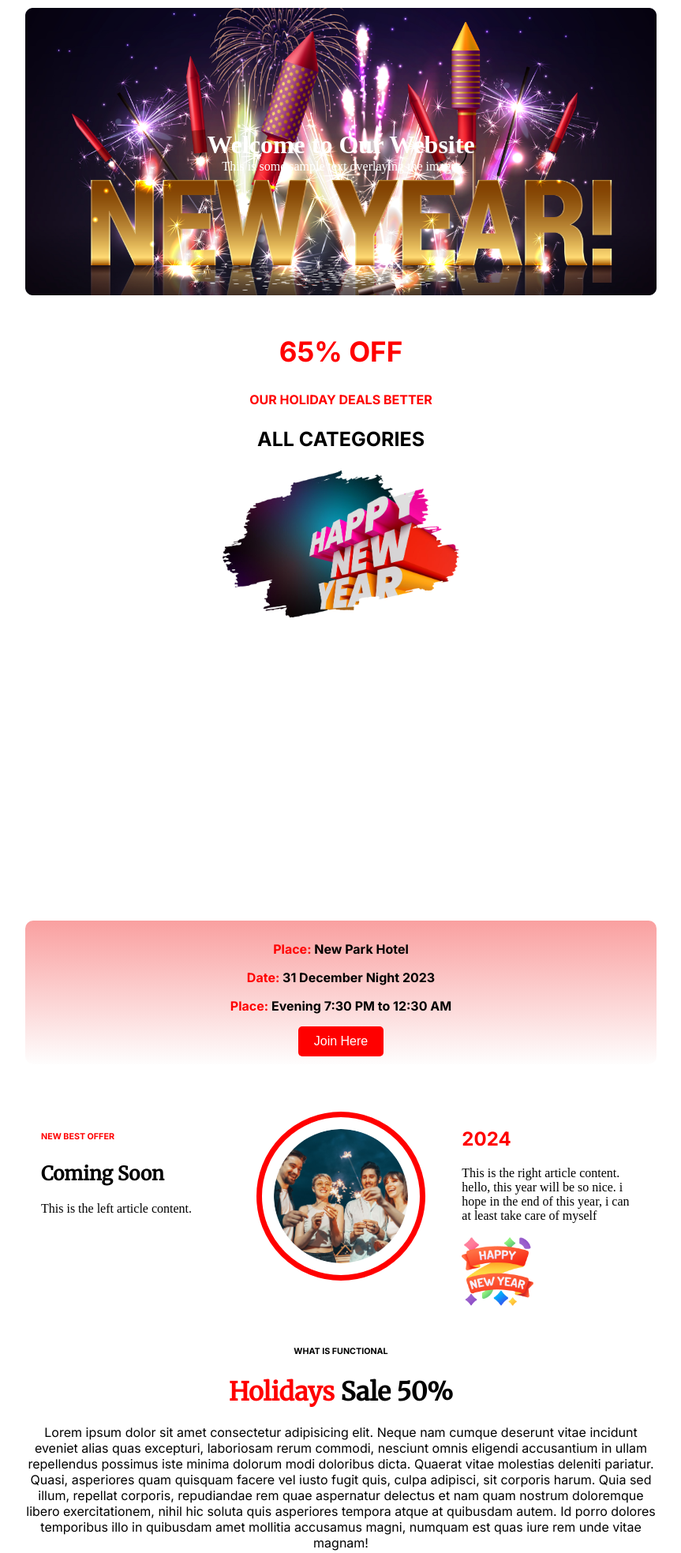
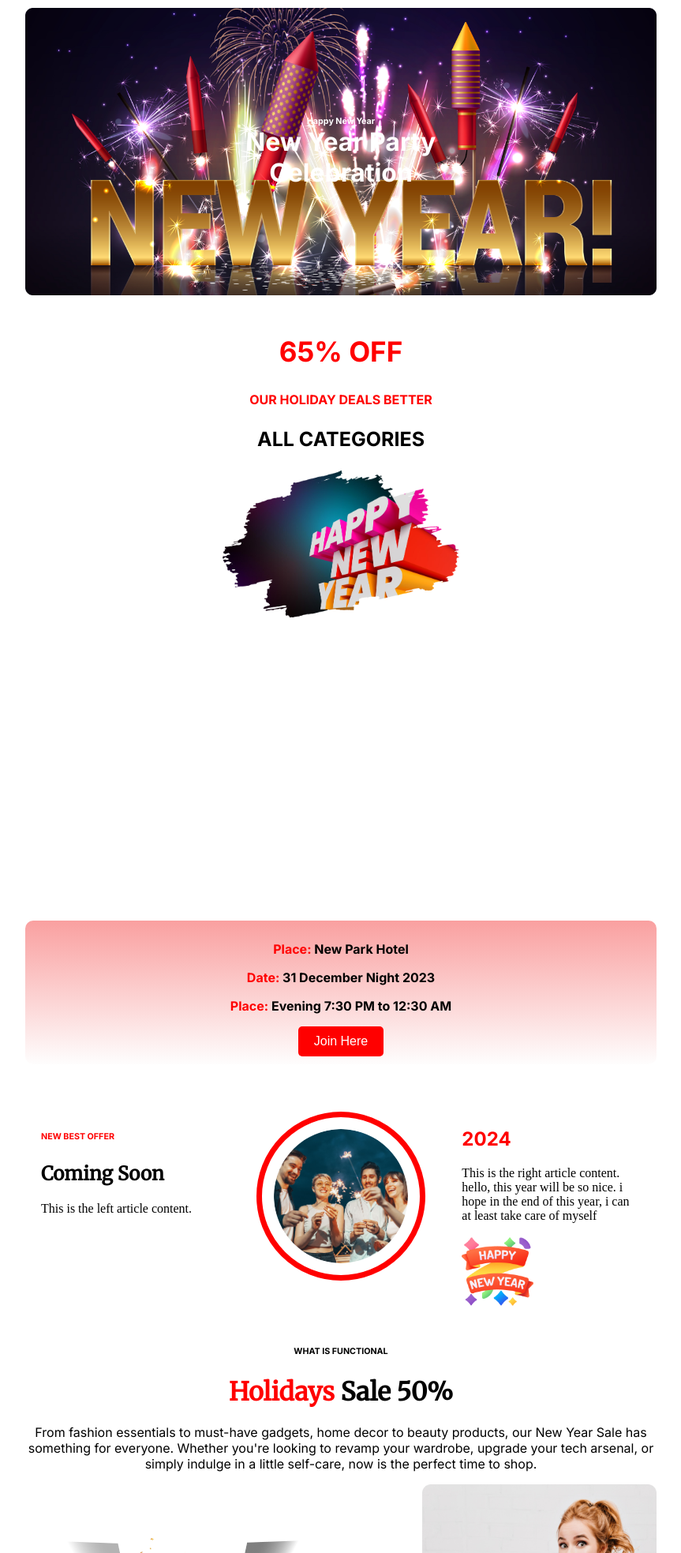
Before and after one commit to ahatasham5/Happy-New-Year-, a plain HTML site: page index.html in a window 1280 px wide. Shown: the top 1967 px of the page at 79% size, without its empty margins (208-1071 px from the left). Drawn offline with Linux system fonts and the light colour scheme.

Commit message:
fixing article

```diff
--- a/index.html
+++ b/index.html
@@ -11,8 +11,8 @@
         <div class="header-content">
             <img class="boxContain" src="Banner Image.png" alt="Banner Image">
             <div class="text-overlay">
-                <h1>Welcome to Our Website</h1>
-                <p>This is some sample text overlaying the image.</p>
+                <h6>Happy New Year</h6>
+                <h1>New Year Party<br>Celebration</h1>
             </div>
         </div>
     </header>
@@ -59,8 +59,7 @@
                 WHAT IS FUNCTIONAL
             </h6>
             <h1><span>Holidays </span>Sale 50%</h1>
-            <p>Lorem ipsum dolor sit amet consectetur adipisicing elit. Neque nam cumque deserunt vitae incidunt eveniet alias quas excepturi, laboriosam rerum commodi, nesciunt omnis eligendi accusantium in ullam repellendus possimus iste minima dolorum modi doloribus dicta. Quaerat vitae molestias deleniti pariatur. Quasi, asperiores quam quisquam facere vel iusto fugit quis, culpa adipisci, sit corporis harum. Quia sed illum, repellat corporis, repudiandae rem quae aspernatur delectus et nam quam nostrum doloremque libero exercitationem, nihil hic soluta quis asperiores tempora atque at quibusdam autem. Id porro dolores temporibus illo in quibusdam amet mollitia accusamus magni, numquam est quas iure rem unde vitae magnam!</p>
-        </div>
+            <p>From fashion essentials to must-have gadgets, home decor to beauty products, our New Year Sale has something for everyone. Whether you're looking to revamp your wardrobe, upgrade your tech arsenal, or simply indulge in a little self-care, now is the perfect time to shop.</p>
         <div class="image-container boxContain">
             <img src="Rectangle 1.png" alt="ekti lal mohila" class="full-width">
             <img src="Rectangle 2.png" alt="red border" class="horizontal-bottom">
@@ -70,7 +69,7 @@
         <div class="secondTextContainer boxContain" >
             <h6>THE BEST GIFTS</h6>
             <h1>Our Awesome Portfolio</h1>
-            <p>Lorem ipsum dolor sit amet consectetur adipisicing elit. Sint, eius alias. Iste recusandae quidem, amet, architecto dolores beatae aliquid quos voluptatem dignissimos voluptate enim quam? Eaque neque atque quos. Totam!</p>
+            <p>Our commitment to quality is unwavering. We partner with designers and brands known for their craftsmanship and attention to detail, ensuring that every product meets our high standards. Whether you're searching for the perfect statement piece to complete your look or a unique gift for a loved one, you'll find it here, among our carefully curated selection.</p>
         </div>
         <div class="image-grid boxContain">
             <div class="image">
--- a/styles.css
+++ b/styles.css
@@ -27,13 +27,14 @@ body {
 
 .text-overlay {
     position: absolute;
+    font-family: Inter;
     top: 50%;
     left: 50%;
     transform: translate(-50%, -50%);
 }
 
 .text-overlay h1,
-.text-overlay p {
+.text-overlay h6 {
     margin: 0;
 }
 
@@ -192,6 +193,8 @@ body {
 
 .secondTextContainer {
     text-align: left;
+    margin-top: 20px;
+    margin-bottom: 20px;
 }
 .secondTextContainer h6 {
     color: #FF0000;
```
